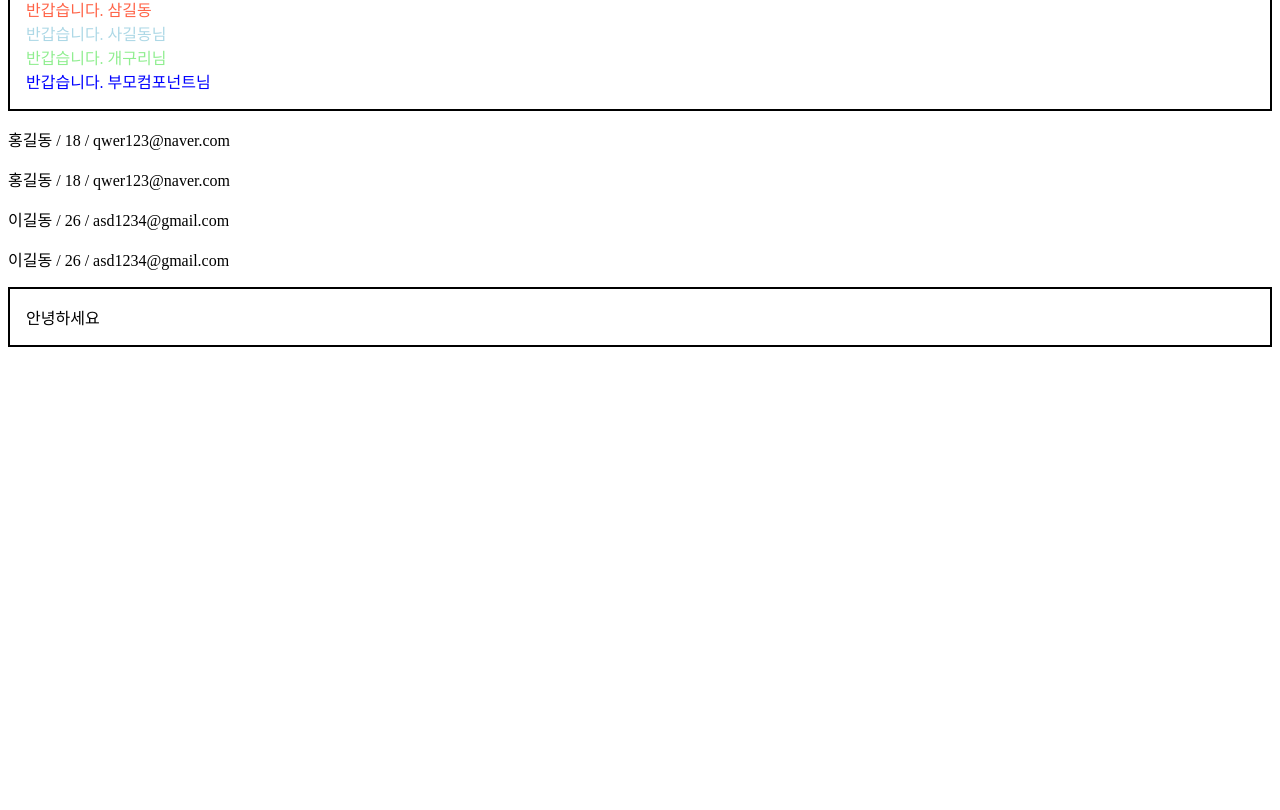
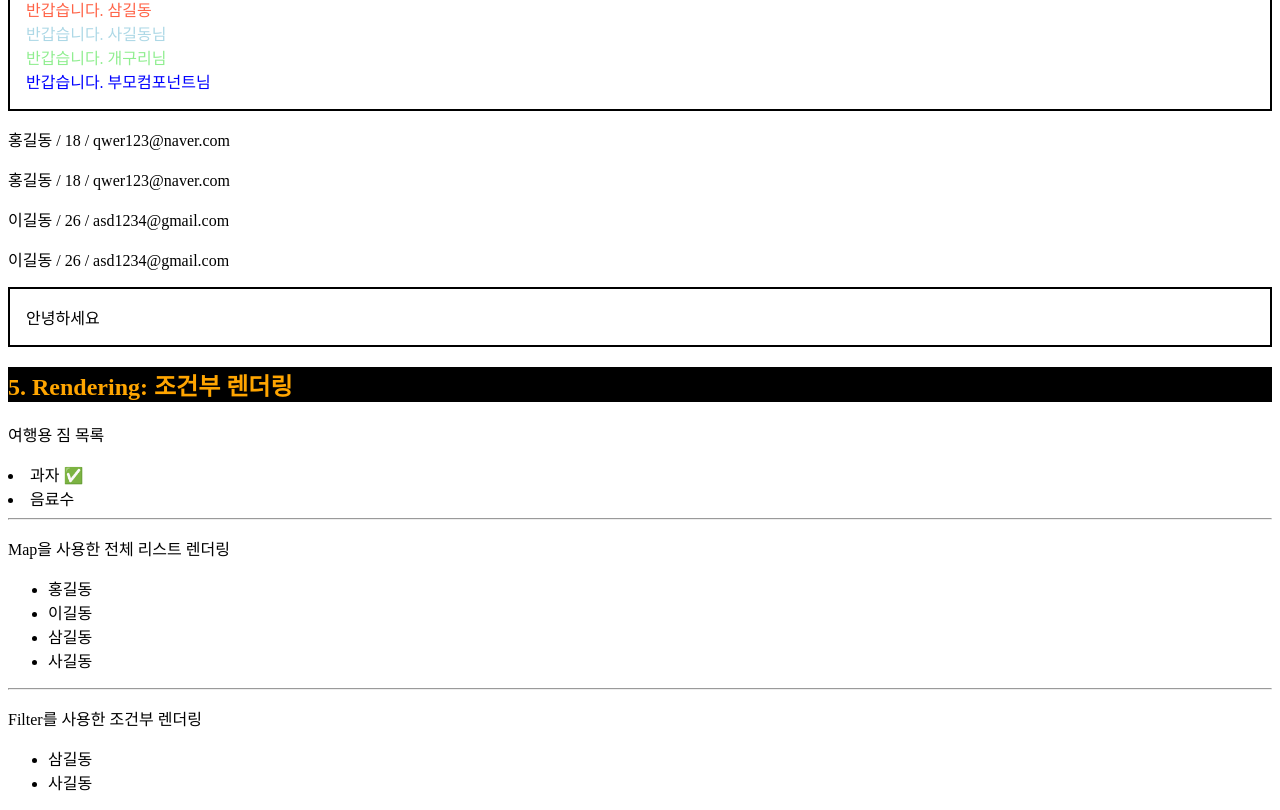
Before and after one commit to tndals11/Frontend, a React (Vite) app in the folder lean-react/: page / in a window 1280 px wide. Shown: the part 1945-2755 px from the top of the page. Before the commit the page ends 2300 px from the top, so only its background shows below. Built offline with nearby package versions, Linux system fonts and the light colour scheme.

Commit message:
2025-10-30 React Rendering
렌더링에 대해서 학습하고
조건문 if,  삼항 연산자, 논리 연산자를 통한 배열의 값을 출력하는 예시 작성

```diff
--- /dev/null
+++ b/lean-react/src/pages/basic/Rendering.tsx
@@ -0,0 +1,140 @@
+import React from 'react'
+
+//! 렌더링(Rendering)
+// : 작성한 코드를 화면에 출력하는 기능
+// - React가 코드(JSX/TSX)를 실제 브라우저 화면 (UI)로 바꾸는 과정
+
+// cf) React는 데이터(state, props)가 변경되면 필요한 부분만 다시 렌더링
+// > 화면 전체가 아니라 변경된 컴포넌트만 효율적으로 갱신! (재렌더링)
+
+interface ItemType {
+  // 여행 짐 싸기
+  // : 짐 항목의 이름, 준비 완료 여부
+  name: string;
+  isPacked: boolean;
+
+}
+
+//! 자식 컴포넌트
+// 구조 분해 할당
+function Item({ name, isPacked}: ItemType) {
+  //? 조건부 렌더링
+  // : 조건에 따라 UI를 다르게 보여주는 방법
+  // - if문 : 가장 명확, JSX 안에서 사용 불가 (return 위에서 처리)
+  // - 삼항 연산자 : JSX 안에서 표현 가능, 한줄로 간결
+  // -논리 연산자 : "조건이 참인 경우에만 and", "조건이 거짓인 경우에만 and"
+
+  //* if 조건문을 사용한 조건부 렌더링
+  //? react JSX는 괄호가 문법적 요소로 사용 - return문 위에서 작성
+  // if (isPacked) {
+  //   return (
+  //     <li>{name} ✅</li>
+  //   )
+  // } else {
+  //   return (
+  //     <li>{name}</li>
+  //     )
+  // }
+
+  //* 삼항 연산자를 사용한 조건부 렌더링
+  // 조건 ? 참일 경우 : 거짓일 경우
+  // return(
+  //   <li>{isPacked ? name + '✅' : name}</li>
+  // )
+
+  // * 논리 연산자를 사용한 조건부 렌더링
+  return (
+    <li>
+      {/*
+        == 논리 연산자 A && B ==
+        : 모든 값이 true여야 true값 반환
+        - A가 false면 B값 출력 X
+        - A가 true면 B값 출력 O
+      */}
+      {name} {isPacked && '✅'}
+    </li>
+  )
+}
+
+function Rendering() {
+  //! 배열 렌더링
+  // : 배열 렌더링 시 map()메서드를 사용
+  // - 리액트는 return문 안에서 JSX 요소들의 배열을 렌더링
+  // > 순회한 후 데이터 값이 있어야 element에 데이터 전달
+
+  // cf) forEach()는 단순 반복 실행만 하고 리턴값이 없음!
+  const people = ['홍길동', '이길동', '삼길동', '사길동'];
+  const peopleDescription = [
+    {
+      id: 0,
+      name: '홍길동',
+      job: '의사'
+    },
+    {
+      id: 1,
+      name: '이길동',
+      job: '선생님'
+    },
+    {
+      id: 2,
+      name: '삼길동',
+      job: '원장'
+    },
+    {
+      id: 3,
+      name: '사길동',
+      job: '원장'
+    },
+    {
+      id: 4,
+      name: '오길동',
+      job: '경찰관'
+    },
+    {
+      id: 5,
+      name: '육길동',
+      job: '개발자'
+    },
+  ];
+
+
+  //* map 콜백함수를 사용한 배열 렌더링
+  // : 요소 개수 변환 X
+  // - 전체 내용 렌더링
+  const listItems = people.map((person, index) => {
+    return <li key={index}>{person}</li>
+  });
+
+  //* filter 콜백함수를 사용한 배열 렌더링
+  // : 요소 개수 변환 O
+  // - 조건에 따른 렌더링
+  const businessPeople = peopleDescription.filter(person => person.job === '원장');
+
+  const businessPeopleRender = businessPeople.map(person =>
+    <li key={person.id}>{person.name}</li>
+  )
+
+  //! === React 렌더링 시 key 속성 === //
+  // : React에서 배열의 각 항목을 식별하고 성능을 최적화하기 위해 사용
+  // - map()을 통해 여러 요소를 렌더링할 때
+  // , key는 React가 어떤 항목이 변경, 추가 또는 삭제 되었는지 파악하는 용도로 사용
+  //? 같은 배열 내에서 유일 (데이터의 PK값을 주로 사용 | index 값)
+
+  return (
+    <div>
+      <p>여행용 짐 목록</p>
+      <Item name='과자' isPacked={true}/>
+      <Item name='음료수' isPacked={false}/>
+
+      <hr />
+      <p>Map을 사용한 전체 리스트 렌더링</p>
+      <ul>{listItems}</ul>
+
+      <hr />
+      <p>Filter를 사용한 조건부 렌더링</p>
+      <ul>{businessPeopleRender}</ul>
+    </div>
+  )
+}
+
+export default Rendering
--- a/lean-react/src/pages/basic/index.tsx
+++ b/lean-react/src/pages/basic/index.tsx
@@ -7,6 +7,7 @@
 import JSX02 from './JSX02';
 import Props from './Props01';
 import Props02 from './Props02';
+import Rendering from './Rendering';
 
 const h2style = {
   backgroundColor: 'black',
@@ -41,6 +42,9 @@
       <h2 style={h2style}>4. Props: 리액트의 데이터 전달 (부모/자식)</h2>
       <Props />
       <Props02 />
+
+      <h2 style={h2style}>5. Rendering: 조건부 렌더링</h2>
+      <Rendering />
     </div>
   )
 }
```
